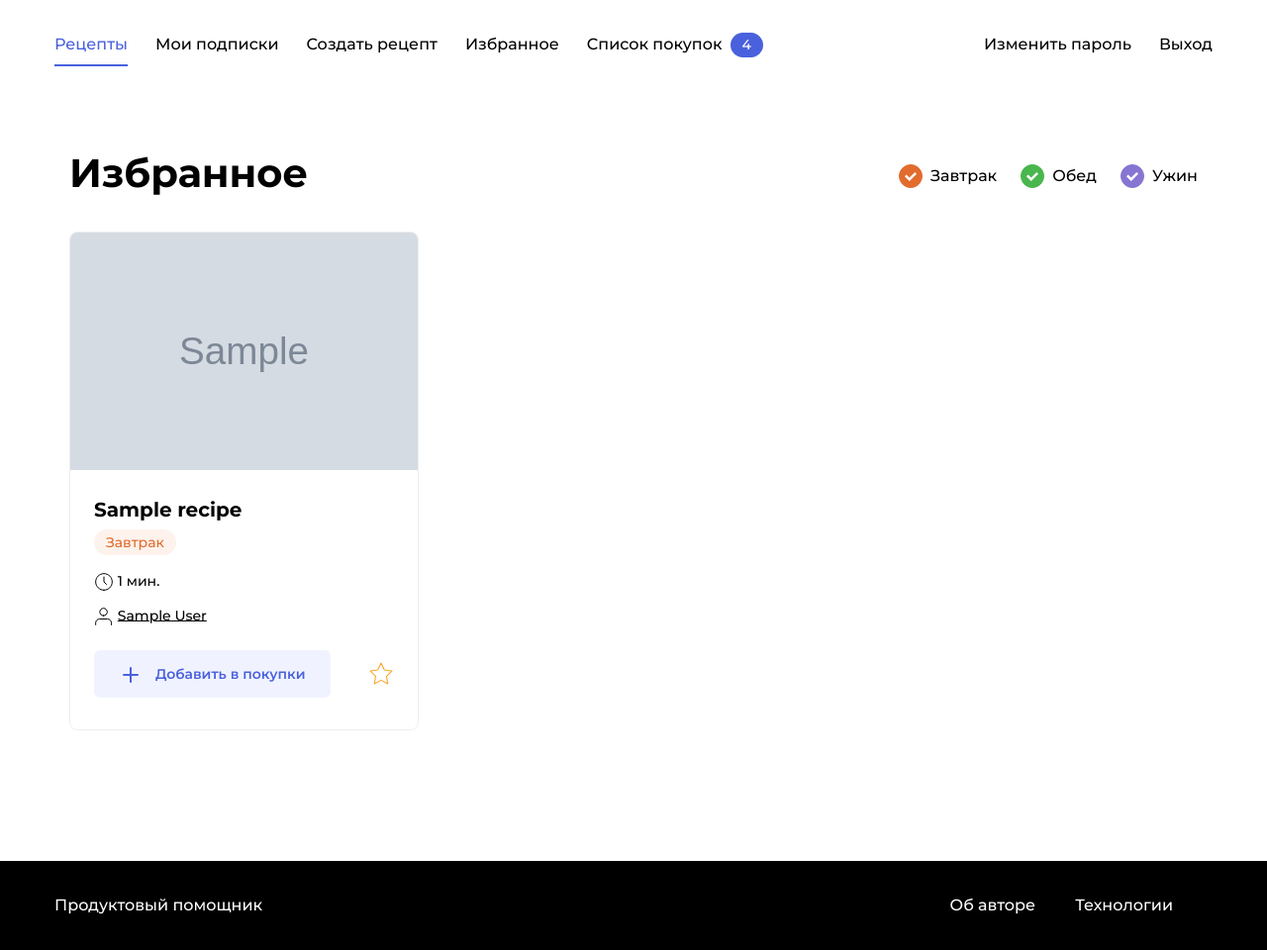
After one commit to GrimJ0/FoodGram, a Django app: page /favorites/ in a window 1280 px wide. The commit adds this page. Shown: the whole page at 99% size. Run offline with Django 3.2, Linux system fonts and the light colour scheme; a user stored in the database is signed in; tables that the repository leaves empty hold one stand-in row (values such as "Sample post"); grey boxes marked "Sample" are stand-in pictures; some libraries are stand-ins or nearby versions.

```diff
--- a/app/models.py
+++ b/app/models.py
@@ -75,3 +75,14 @@ class Subscription(models.Model):
     class Meta:
         verbose_name = 'Подписчик'
         verbose_name_plural = 'Подписчики'
+
+
+class Favorite(models.Model):
+    """Модель избранных"""
+
+    user = models.ForeignKey(User, on_delete=models.CASCADE, related_name="follower", verbose_name='Подписчик')
+    recipe = models.ForeignKey(Recipe, on_delete=models.CASCADE, related_name="recipes", verbose_name='Рецепт')
+
+    class Meta:
+        verbose_name = 'Избранное'
+        verbose_name_plural = 'Избранные'
--- a/app/urls.py
+++ b/app/urls.py
@@ -1,6 +1,5 @@
 from django.urls import path
 
-from .models import Subscription
 from .views import (
     IndexView,
     RecipeDetail,
@@ -11,6 +10,7 @@ from .views import (
     SubscriptionList,
     AddSubscriptionApi,
     RemoveSubscriptionApi,
+    FavoriteList,
 )
 
 urlpatterns = [
@@ -19,6 +19,7 @@ urlpatterns = [
     path("subscriptions/", SubscriptionList.as_view(), name='subscriptions'),
     path("add_subscriptions/", AddSubscriptionApi.as_view(), name='add_subscriptions'),
     path("remove_subscriptions/<int:id>/", RemoveSubscriptionApi.as_view(), name='remove_subscriptions'),
+    path("favorites/", FavoriteList.as_view(), name='favorites'),
     path("ingredients/", IngredientApi.as_view()),
     path("<slug:recipe_slug>/", RecipeDetail.as_view(), name="recipe"),
     path("<slug:recipe_slug>/edit", EditRecipeView.as_view(), name="edit_recipe"),
--- a/app/views.py
+++ b/app/views.py
@@ -9,7 +9,7 @@ from django.views.generic import CreateView, ListView, DetailView, UpdateView
 from django.http import JsonResponse
 
 from .forms import RecipeForm
-from .models import Recipe, Ingredient, Subscription, User
+from .models import Recipe, Ingredient, Subscription, User, Favorite
 from .utils import DataMixin
 
 
@@ -66,6 +66,15 @@ class EditRecipeView(LoginRequiredMixin, DataMixin, UpdateView):
         return super().user_form_valid(self.request, self.get_context_data, form)
 
 
+class IngredientApi(LoginRequiredMixin, View):
+
+    @staticmethod
+    def get(request):
+        ingredient = request.GET['query']
+        data = list(Ingredient.objects.filter(title__startswith=ingredient).values('title', 'dimension'))
+        return JsonResponse(data, safe=False)
+
+
 class AuthorRecipeList(ListView):
     model = Recipe
     paginate_by = 6
@@ -98,7 +107,9 @@ class SubscriptionList(LoginRequiredMixin, ListView):
 
 @method_decorator(csrf_exempt, name='dispatch')
 class AddSubscriptionApi(LoginRequiredMixin, View):
-    def post(self, request):
+
+    @staticmethod
+    def post(request):
         user = request.user
         author_id = json.loads(request.body).get('id')
         author = User.objects.filter(id=author_id).first()
@@ -113,9 +124,11 @@ class AddSubscriptionApi(LoginRequiredMixin, View):
 
 @method_decorator(csrf_exempt, name='dispatch')
 class RemoveSubscriptionApi(LoginRequiredMixin, View):
-    def delete(self, request, id):
+
+    @staticmethod
+    def delete(request, author_id):
         user = request.user
-        author = User.objects.filter(id=id).first()
+        author = User.objects.filter(id=author_id).first()
         follow = Subscription.objects.filter(user=user, author=author)
         if user != author and follow.exists():
             removed = follow.delete()
@@ -125,10 +138,11 @@ class RemoveSubscriptionApi(LoginRequiredMixin, View):
         return JsonResponse(data, safe=False)
 
 
-class IngredientApi(LoginRequiredMixin, View):
+class FavoriteList(ListView):
+    model = Favorite
+    paginate_by = 6
+    template_name = 'favorite.html'
+    context_object_name = 'favorites'
 
-    def get(self, request):
-        ingredient = request.GET['query']
-        data = list(
-            Ingredient.objects.filter(title__startswith=ingredient).values('title', 'dimension'))
-        return JsonResponse(data, safe=False)
+    def get_queryset(self):
+        return Recipe.objects.filter(recipes__user=self.request.user).prefetch_related('recipes')
--- a/static/js/api/Api.js
+++ b/static/js/api/Api.js
@@ -79,7 +79,7 @@ class Api {
       })
   }
   addFavorites (id)  {
-    return fetch(`/favorites`, {
+    return fetch(`/favorites/`, {
       method: 'POST',
       headers: {
         'Content-Type': 'application/json'
--- a/templates/author_recipe.html
+++ b/templates/author_recipe.html
@@ -1,5 +1,6 @@
 {% extends "base.html" %}
 {% block title %}Рецепты автора{% endblock %}
+
 {% load static %}
 {% load thumbnail %}
 {% load app_filters %}
--- a/templates/base.html
+++ b/templates/base.html
@@ -17,7 +17,7 @@
         <main class="main container">
             <div class="container">
                 {% block content %}
-                <!-- Содержимое страницы -->
+
                 {% endblock content %}
             </div>
         </main>
--- /dev/null
+++ b/templates/favorite.html
@@ -0,0 +1,75 @@
+{% extends "base.html" %}
+{% block title %}Избранное{% endblock %}
+
+{% load static %}
+{% load thumbnail %}
+{% load app_filters %}
+
+{% block css %}
+    <link rel="stylesheet" href="{% static '/pages/index.css' %}">
+{% endblock %}
+
+{% block content %}
+    <div class="main__header">
+        <h1 class="main__title">Избранное</h1>
+        <ul class="tags">
+            <li class="tags__item">
+                <a id="breakfast" class="tags__checkbox tags__checkbox_style_orange tags__checkbox_active" href="#"></a>
+                <span class="tags__label">Завтрак</span>
+            </li>
+            <li class="tags__item">
+                <a id="lunch" class="tags__checkbox tags__checkbox_style_green tags__checkbox_active" href="#"></a>
+                <span for="lunch" class="tags__label">Обед</span>
+            </li>
+            <li class="tags__item">
+                <a id="dinner" class="tags__checkbox tags__checkbox_style_purple tags__checkbox_active" href="#"></a>
+                <label for="dinner" class="tags__label">Ужин</label>
+            </li>
+        </ul>
+
+    </div>
+    <div class="card-list">
+       {% for favorite in favorites %}
+                    <div class="card" data-id="{{ favorite.id }}">
+                            <a href="{% url 'recipe' favorite.slug %}" class="link" target="_blank">
+                                {% thumbnail favorite.image "500x500" crop="center" upscale=True as im %}
+                                        <img src="{{ im.url }}" alt="фото рецепта" class="card__image">
+                                {% endthumbnail %}
+                            </a>
+                        <div class="card__body">
+                            <a class="card__title link" href="{% url 'recipe' favorite.slug %}" target="_blank">{{ favorite.title }}</a>
+                            <ul class="card__items">
+                                {% for tag in favorite.tag|get_recipe_tags %}
+                                    <li class="card__item">{{ tag|safe }}</li>
+                                {% endfor %}
+                            </ul>
+                            <div class="card__items card__items_column">
+                                <p class="card__text"><span class="icon-time"></span> {{ favorite.time }} мин.</p>
+                                <p class="card__text"><span class="icon-user"></span> <a href="{% url 'author_recipe' favorite.author.username %}" style="color: black">{{ favorite.author.get_full_name }}</a></p>
+                            </div>
+                        </div>
+                        <div class="card__footer">
+                            <button class="button button_style_light-blue" name="purchases" data-out><span class="icon-plus button__icon"></span>Добавить в покупки</button>
+                            <button class="button button_style_none" name="favorites" data-out><span class="icon-favorite"></span></button>
+                        </div>
+                    </div>
+            {% endfor %}
+    </div>
+
+    {% if is_paginated %}
+        {% include "skeleton/paginator.html" %}
+    {% endif %}
+
+<script src="{% static '/js/components/MainCards.js' %}"></script>
+
+<script src="{% static '/js/components/Purchases.js' %}"></script>
+<script src="{% static '/js/components/Favorites.js' %}"></script>
+
+<script src="{% static '/js/config/config.js' %}"></script>
+<script src="{% static '/js/components/CardList.js' %}"></script>
+<script src="{% static '/js/components/Header.js' %}"></script>
+
+<script src="{% static '/js/api/Api.js' %}"></script>
+<script src="{% static '/favorite.js' %}"></script>
+
+{% endblock %}
--- a/templates/skeleton/nav.html
+++ b/templates/skeleton/nav.html
@@ -6,7 +6,7 @@
                   <li class="nav__item nav__item_active"><a href="{% url 'index' %}" class="nav__link link">Рецепты</a></li>
                       <li class="nav__item"><a href="{% url 'subscriptions' %}" class="nav__link link">Мои подписки</a></li>
                       <li class="nav__item"><a href="{% url 'new_recipe' %}" class="nav__link link">Создать рецепт</a></li>
-                      <li class="nav__item"><a href="#" class="nav__link link">Избранное</a></li>
+                      <li class="nav__item"><a href="{% url 'favorites' %}" class="nav__link link">Избранное</a></li>
                       <li class="nav__item"><a href="#" class="nav__link link">Список покупок</a> <span class="badge badge_style_blue nav__badge" id="counter">4</span></li>
                 </ul>
                 <ul class="nav__items list">
```
Also changed, not shown: app/admin.py (+10 -2 lines), app/migrations/0010_auto_20211207_0046.py (added).
